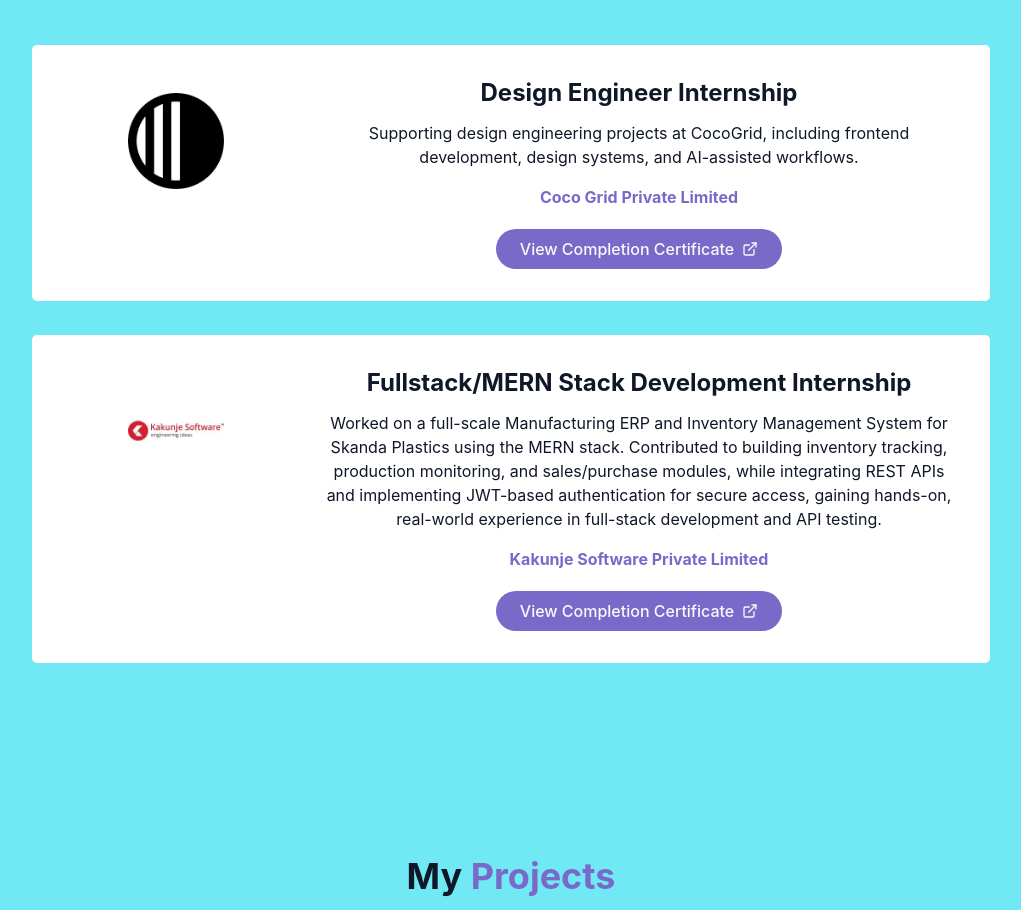
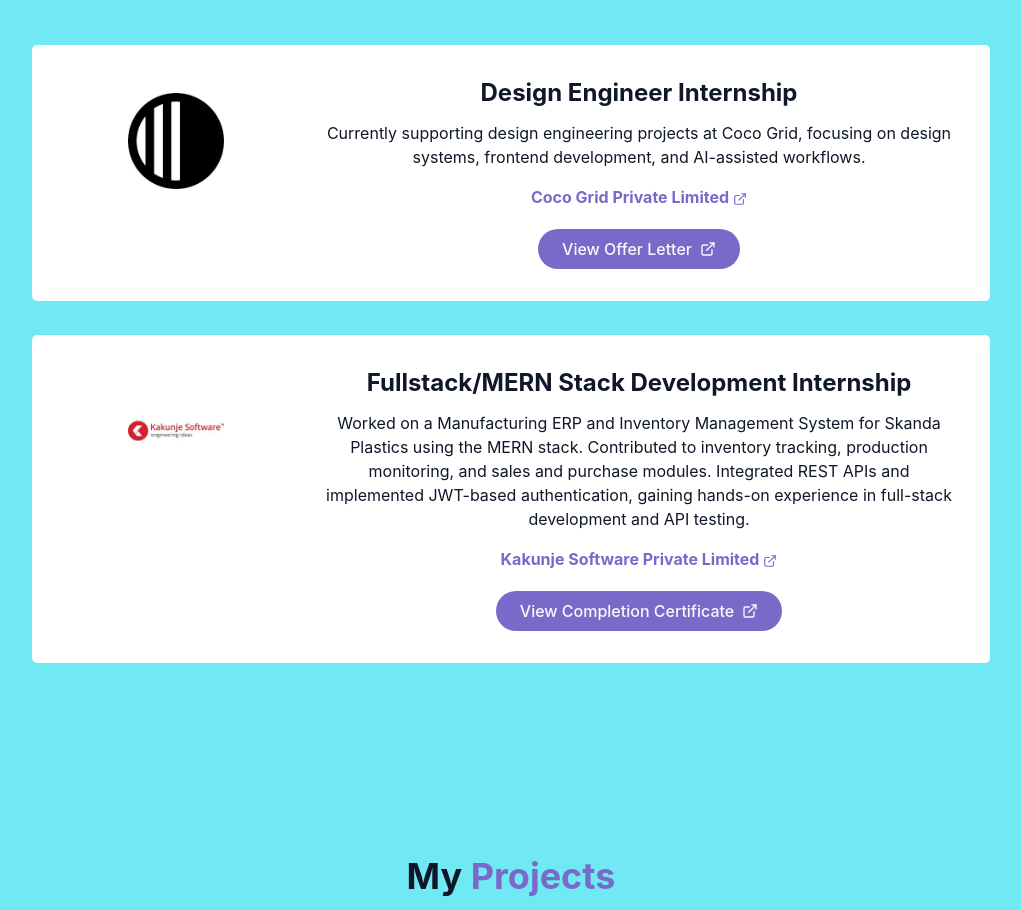
Before and after one commit to ManviHJ/My_portfolio_react_tailwindcss, a React (Vite) app: page / in a window 1280 px wide. Shown: the part 2020-2930 px from the top of the page, without its empty margins (129-1150 px from the left). Built offline with nearby package versions, Linux system fonts and the light colour scheme.

Commit message:
Update internships section coco first and offerletter link

```diff
--- a/src/components/InternshipsSection.jsx
+++ b/src/components/InternshipsSection.jsx
@@ -1,3 +1,4 @@
+
 import { ExternalLink } from "lucide-react";
 
 const internships = [
@@ -5,17 +6,21 @@
         role: "Design Engineer Internship",
         company: "Coco Grid Private Limited",
         companyUrl: "https://www.cocogrid.com/",
-        description:"Supporting design engineering projects at CocoGrid, including frontend development, design systems, and AI-assisted workflows.",
+        description:
+            "Currently supporting design engineering projects at Coco Grid, focusing on design systems, frontend development, and AI-assisted workflows.",
         logo: "coco grid logo.jpg",
-        certificateUrl: "https://drive.google.com/file/d/1l4_wBdOMxifbpcY8Sr20nPOK1JEvbkoW/view?usp=drive_link",
+        offerLetterUrl:
+            "https://drive.google.com/file/d/1ObCYteQDfd-K37aHDIV81CHxow0lMme3/view?usp=sharing",
     },
     {
         role: "Fullstack/MERN Stack Development Internship",
         company: "Kakunje Software Private Limited",
         companyUrl: "https://kakunjesoftware.com/",
-        description:"Worked on a full-scale Manufacturing ERP and Inventory Management System for Skanda Plastics using the MERN stack. Contributed to building inventory tracking, production monitoring, and sales/purchase modules, while integrating REST APIs and implementing JWT-based authentication for secure access, gaining hands-on, real-world experience in full-stack development and API testing.",
+        description:
+            "Worked on a Manufacturing ERP and Inventory Management System for Skanda Plastics using the MERN stack. Contributed to inventory tracking, production monitoring, and sales and purchase modules. Integrated REST APIs and implemented JWT-based authentication, gaining hands-on experience in full-stack development and API testing.",
         logo: "kaku logo.jpg",
-        certificateUrl: "https://drive.google.com/file/d/1K1JzxoJu3gAHoU3aTRNc239SeAcltpD7/view?usp=sharing",
+        certificateUrl:
+            "https://drive.google.com/file/d/1K1JzxoJu3gAHoU3aTRNc239SeAcltpD7/view?usp=sharing",
     },
 ];
 
@@ -33,35 +38,61 @@
                             key={i}
                             className="gradient-border card-hover p-8 flex flex-col sm:flex-row gap-8 items-start"
                         >
-                            {/* logo */}
+                            {/* Company logo */}
                             <div className="w-full sm:w-56 h-32 rounded-lg overflow-hidden bg-white flex items-center justify-center shrink-0 p-4">
                                 <img
                                     src={intern.logo}
-                                    alt={intern.company}
+                                    alt={`${intern.company} logo`}
                                     className="w-full h-full object-contain"
                                 />
                             </div>
 
-                            {/* content */}
+                            {/* Internship details */}
                             <div className="flex-1">
-                                <h3 className="text-2xl font-bold mb-3">{intern.role}</h3>
+                                <h3 className="text-2xl font-bold mb-3">
+                                    {intern.role}
+                                </h3>
+
                                 <p className="text-muted-foreground mb-4">
                                     {intern.description}
                                 </p>
 
-
-                                   <a href={intern.companyUrl}
+                                {/* Company website */}
+                                <a
+                                    href={intern.companyUrl}
                                     target="_blank"
                                     rel="noopener noreferrer"
                                     className="text-primary font-bold inline-block mb-5 hover:underline"
                                 >
                                     {intern.company}
+                                    <ExternalLink
+                                        size={14}
+                                        className="inline ml-1"
+                                    />
                                 </a>
 
-                                {intern.certificateUrl && (
+                                {/* Offer letter for ongoing internship */}
+                                {"offerLetterUrl" in intern &&
+                                    intern.offerLetterUrl && (
                                         <div>
+                                            <a
+                                                href={intern.offerLetterUrl}
+                                                target="_blank"
+                                                rel="noopener noreferrer"
+                                                className="cosmic-button inline-flex items-center gap-2"
+                                            >
+                                                View Offer Letter
+                                                <ExternalLink size={16} />
+                                            </a>
+                                        </div>
+                                    )}
 
-                                        <a    href={intern.certificateUrl}
+                                {/* Completion certificate for completed internship */}
+                                {"certificateUrl" in intern &&
+                                    intern.certificateUrl && (
+                                        <div>
+                                            <a
+                                                href={intern.certificateUrl}
                                                 target="_blank"
                                                 rel="noopener noreferrer"
                                                 className="cosmic-button inline-flex items-center gap-2"
```
Lines whose indentation alone changed are shown as unchanged.
